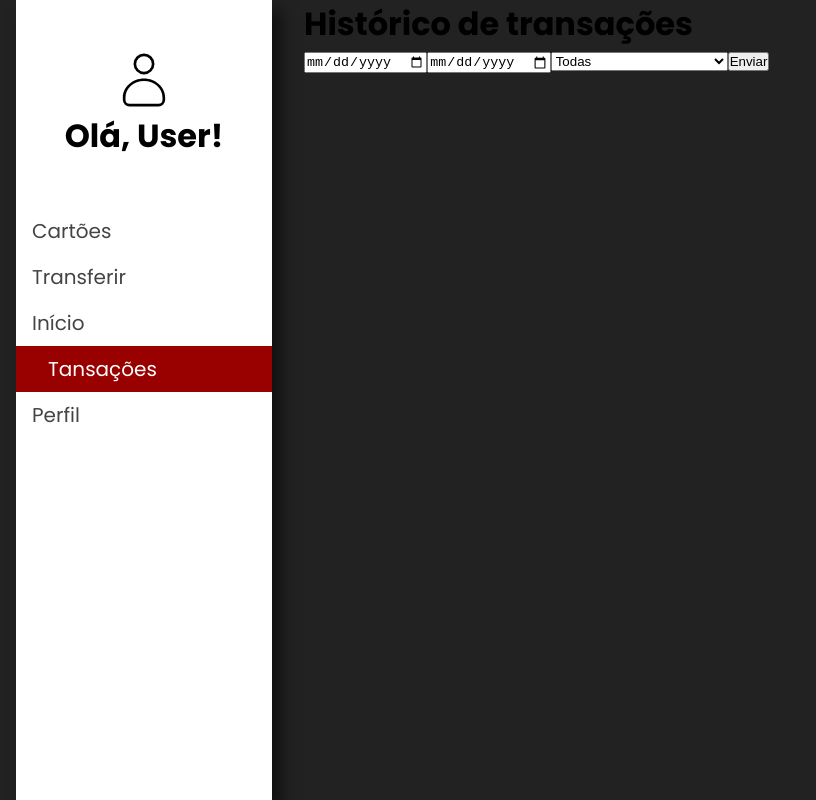
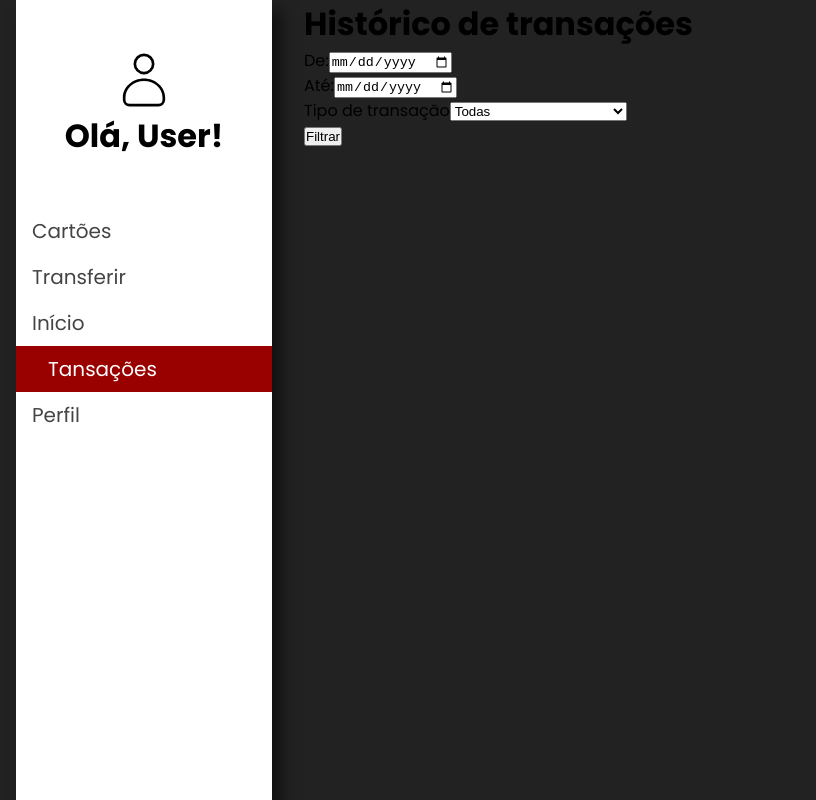
Before and after one commit to guilhermeevencio/personal-bank-app, a React (Vite) app in the folder app/frontend/: page /transactions-history in a window 1280 px wide. Shown: the whole page, without its empty margins (0-816 px from the left). Built offline with nearby package versions, Linux system fonts and the light colour scheme.

Commit message:
fix: operation filter type.

```diff
--- a/app/frontend/src/components/TransactionsHistoryForm/index.tsx
+++ b/app/frontend/src/components/TransactionsHistoryForm/index.tsx
@@ -1,12 +1,13 @@
 import React, { FormEvent, SyntheticEvent, useEffect, useState } from 'react'
 import { IUser } from '../../interfaces/User'
 import { transactionsHistoryRequest } from '../../services/requests'
+import styles from './styles.module.css'
 
 export function TransactionsHistoryForm() {
   const [minDate, setMinDate] = useState<string>('')
   const [maxDate, setMaxDate] = useState<string>('')
   const [user, setUser] = useState<IUser | null>(null)
-  const [operation, setOperation] = useState('')
+  const [operation, setOperation] = useState('all')
 
   useEffect(() => {
     const userInfoFromLS = localStorage.getItem('userInfo')
@@ -54,31 +55,42 @@ export function TransactionsHistoryForm() {
   }
 
   return (
-    <div>
-      <form onSubmit={handleSubmit}>
+    <div className={styles.transactionsHistoryFormContainer}>
+      <form onSubmit={handleSubmit} className={styles.formStyle}>
+        <div className={styles.inputContainer}>
+          <label htmlFor="minDate">De:</label>
           <input
             type="date"
             placeholder="menor data..."
             id="minDate"
             onChange={handleChange}
           />
+        </div>
+        <div className={styles.inputContainer}>
+          <label htmlFor="maxDate">Até:</label>
           <input
             type="date"
             placeholder="maior data..."
             id="maxDate"
             onChange={handleChange}
           />
+        </div>
+        <div className={styles.selectContainer}>
+          <label>Tipo de transação</label>
           <select
             id="operation"
             placeholder="tipo de transação..."
             onChange={handleOperationChange}
           >
             <option disabled>selecione um tipo</option>
-          <option value="all">Todas</option>
+            <option value="all" defaultChecked>
+              Todas
+            </option>
             <option value="cash-in">Transefências Realizadas</option>
             <option value="cash-out">Transferências Recebidas</option>
           </select>
-        <button type="submit">Enviar</button>
+        </div>
+        <button type="submit">Filtrar</button>
       </form>
     </div>
   )
```
Lines whose indentation alone changed are shown as unchanged.
